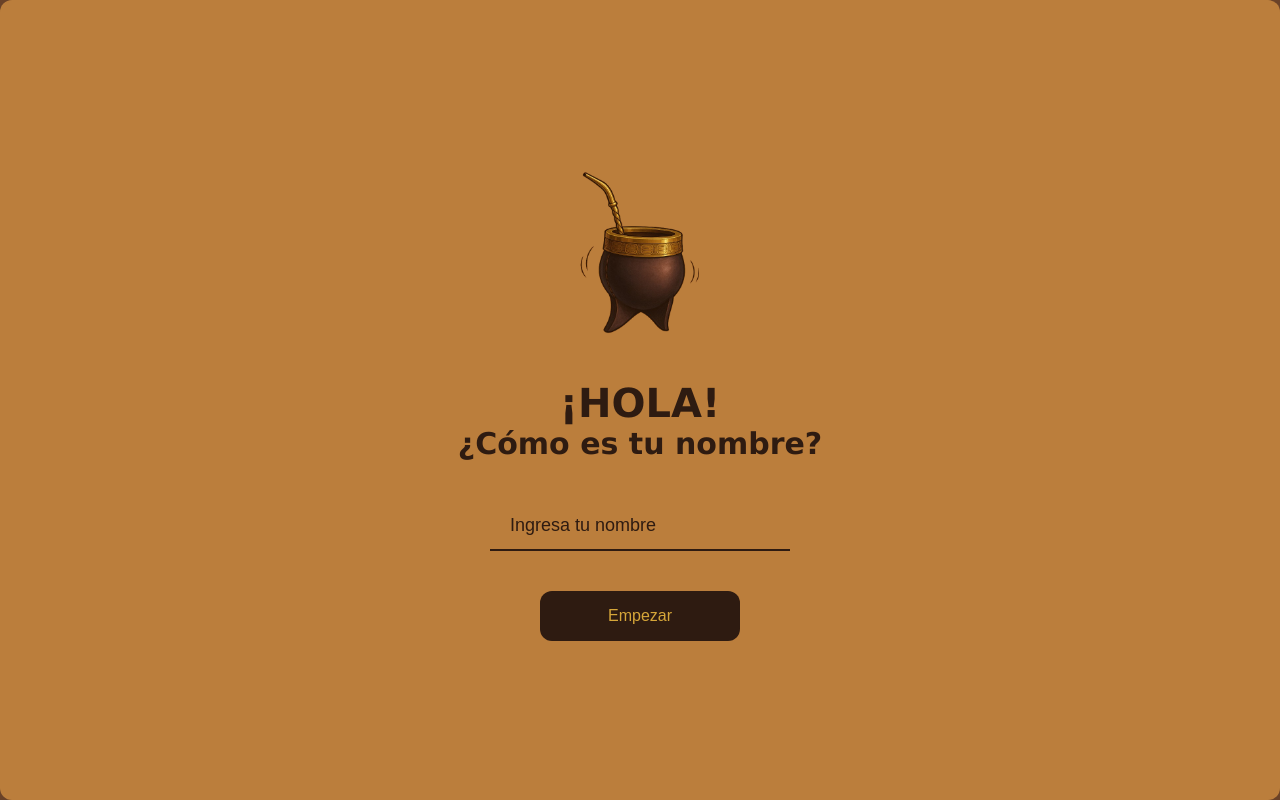
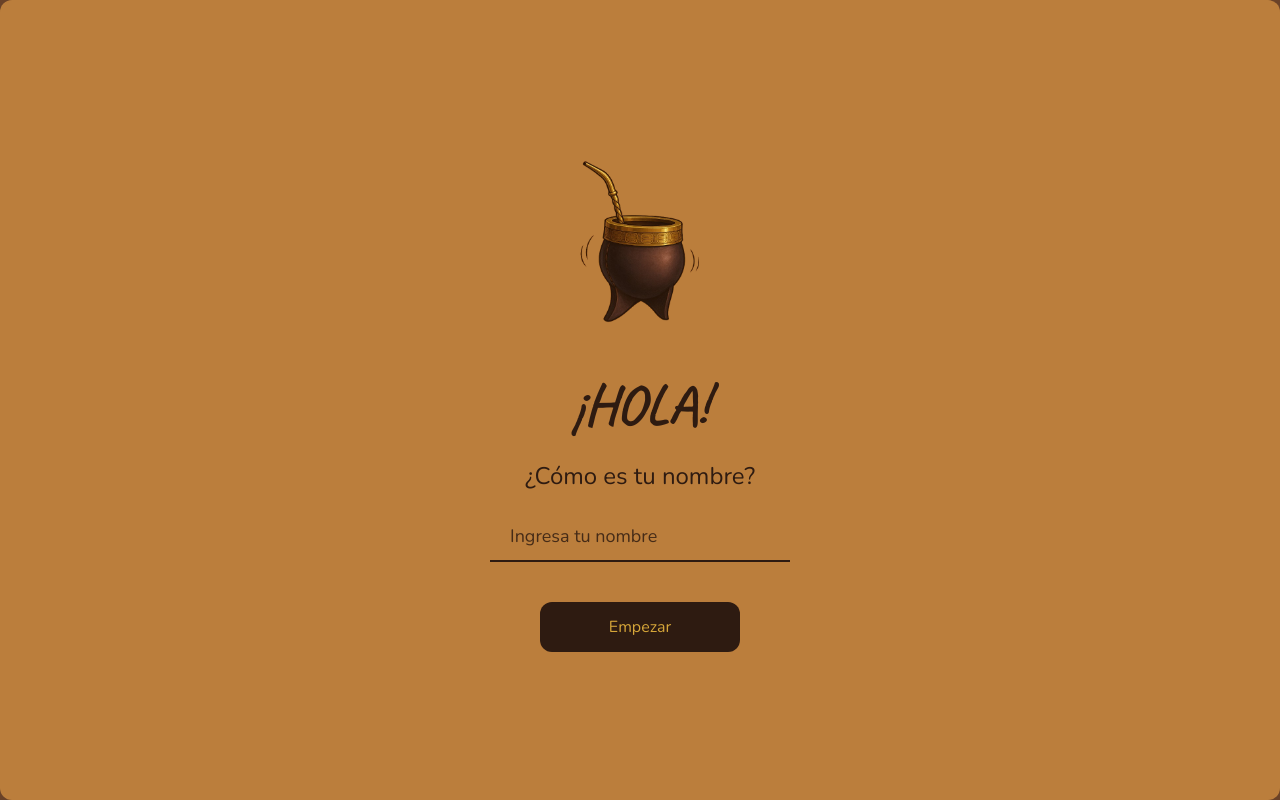
Before and after one commit to Lautaro-Zarate/matiemos-, a React (Vite) app: page / in a window 1280 px wide. Built offline with nearby package versions, Linux system fonts and the light colour scheme; no server answers.

Commit message:
Agregado de componente de boton con sonido y cambios en fuentes

```diff
--- a/src/App.css
+++ b/src/App.css
@@ -1,3 +1,5 @@
+@import url('https://fonts.googleapis.com/css2?family=Caveat:wght@400..700&display=swap');
+@import url('https://fonts.googleapis.com/css2?family=Nunito:ital,wght@0,200..1000;1,200..1000&display=swap');
 *{
     margin: 0;
     padding: 0;
@@ -5,7 +7,10 @@
 }
 body{
     background-color: #6a4228;
-    font-family: 'Lucida Sans', 'Lucida Sans Regular', 'Lucida Grande', 'Lucida Sans Unicode', serif;
+    font-family: "Nunito", sans-serif;
+}
+h1,h2,h3,h4,h5,h6{
+    font-family: "Caveat", cursive;
 }
 /* NAVBAR */
 nav{
@@ -40,16 +45,16 @@ nav{
     object-fit: contain;
 }
 .askName-container p{
-    font-size: 40px;
-    font-weight: 900;
+    font-size: 1.5rem;
     color: #2e1b11;
 }
 .askName-container h1{
-    font-size: 30px;
+    font-size: 3.5rem;
     color: #2e1b11;
     margin-bottom: 20px;
 }
 .askName-container input{
+    font-family: "Nunito", sans-serif;
     width: 300px;
     height: 50px;
     border-bottom: 2px solid #2e1b11;
@@ -63,7 +68,7 @@ nav{
     color: #2e1b11;
 }
 .askName-container input::placeholder{
-    color: #2e1b11;
+    color: #2e1b11d6;
     font-size: 18px;
 }
 .askName-container input:focus{
@@ -71,6 +76,7 @@ nav{
     transition: 0.3s;
 }
 .askName-container button{
+    font-family: "Nunito", sans-serif;
     width: 200px;
     height: 50px;
     border-radius: 12px;
@@ -89,19 +95,20 @@ nav{
 .home-greeting-container{
     display: flex;
     flex-direction: column;
-    justify-content: center;
+    justify-content: space-evenly;
     align-items: center;
-    margin: 50px 0;
-    gap: 20px;
+    margin: 30px 0;
+    gap: 10px;
     padding: 0 20px;
     text-align: center;
     color: #d6a639;
+    min-height: 30vh;
 }
 .home-greeting-container h1{
-    font-size: 42px;
+    font-size: 4rem;
 }
 .home-greeting-container p{
-    font-size: 20px;
+    font-size: 1.2rem;
 }
 .p-no-hay-sugerencias{
     text-align: center;
@@ -143,7 +150,7 @@ nav{
     color: #d6a639;
 }
 .drink-card h2{
-    font-size: 22px;
+    font-size: 2rem;
 }
 .drink-card img{
     width: 125px;
@@ -164,11 +171,11 @@ nav{
     border-radius: 12px;
     color: #d6a639;
 }
-.weather-container span{
+.weather-container h3{
     font-size: 3.2rem;
 }
-.weather-container h3{
-    font-size: 1.3rem;
+.weather-container p{
+    font-size: 1rem;
 }
 .weather-info{
     display: flex;
@@ -197,13 +204,19 @@ nav{
     align-items: center;
 }
 .title-suggestion{
+    font-size: 1.5rem;
     margin-top: 20px;
     background-color: #d6a639;
     padding: 10px 18px;
     border-radius: 12px;
 }
+.title-card-suggestion{
+    font-family: "Caveat", cursive !important;
+    font-size: 2.4rem !important;
+}
 .description-card{
     color: #d6a739ab;
+    font-family: "Nunito", sans-serif !important;
 }
 .card-sugerencia{
     background-color: #2e1b11 !important;
@@ -235,6 +248,7 @@ nav{
     gap: 12px;
 }
 .button-recipe{
+    font-family: "Nunito", sans-serif !important;
     background-color: #d6a639 !important;
     color: #2e1b11 !important;
     padding: 7px 12px !important;
@@ -247,3 +261,18 @@ nav{
     align-items: center;
     margin: 50px 0;
 }
+/* BUTTON CONTAINER */
+.button-sound-container{
+    display: flex;
+    justify-content: end;
+    align-items: end;
+    margin-top: 20px;
+    margin-right: 20px;
+}
+.btn-sound{
+    padding: 12px;
+    background-color: transparent;
+    border: 2px solid #d6a639;
+    border-radius: 50%;
+    font-size: 2rem;
+}
--- a/src/components/AskName.jsx
+++ b/src/components/AskName.jsx
@@ -18,8 +18,8 @@ const AskName = ({userName}) => {
             <div className="askName-container">
                 <img src="/isotipo.png" alt="Logo Matiemos" />
                 <div>
-                    <p>¡HOLA!</p>
-                    <h1>¿Cómo es tu nombre?</h1>
+                    <h1>¡HOLA!</h1>
+                    <p>¿Cómo es tu nombre?</p>
                 </div>
                 <input
                 type="text"
--- /dev/null
+++ b/src/components/ButtonSound.jsx
@@ -0,0 +1,16 @@
+import { Grow } from "@mui/material"
+const ButtonSound = () => {
+    const handleClick = () => {
+        const mateAudio = new Audio("/sound/mate-sound.mp3")
+        mateAudio.play()
+        mateAudio.play().catch((err) => console.error("Error al reproducir el audio", err))
+    }
+    return(
+        <Grow in={true} timeout={3000}>
+        <div className="button-sound-container">
+            <button className="btn-sound" onClick={handleClick}>🧉</button>
+        </div>
+        </Grow>
+    )
+}
+export default ButtonSound;
--- a/src/components/DrinkCard.jsx
+++ b/src/components/DrinkCard.jsx
@@ -1,12 +1,15 @@
+import { Grow } from "@mui/material";
 const DrinkCard = (props) => {
     const {image, name, isSelected, onClick} = props;
     return(
+        <Grow in={true} timeout={2000}>
         <div>
             <div className={`drink-card ${isSelected ? "selected" : ""}`} onClick={onClick}>
                 <img src={image} alt={name}/>
                 <h2>{name}</h2>
             </div>
         </div>
+        </Grow>
     )
 }
 export default DrinkCard;
--- a/src/components/Home.jsx
+++ b/src/components/Home.jsx
@@ -2,10 +2,11 @@ import { useEffect, useState } from "react";
 import SelectorDrinkContainer from "./SelectorDrinkContainer";
 import SuggestionCard from "./SuggestionCard"
 import WeatherContainer from "./WeatherContainer";
-import { Slide } from "@mui/material";
+import ButtonSound from "./ButtonSound";
+import { Slide, Grow } from "@mui/material";
 
 const Home = (props) => {
-    const {onDrinkSelect, selectedDrink, sugerencia, loading, error} = props;
+    const {onDrinkSelect, selectedDrink, sugerencia, loading, error, clima} = props;
 
     const [userName, setUserName] = useState("");
 
@@ -18,11 +19,14 @@ const Home = (props) => {
 
     return(
         <div>
+            <ButtonSound/>
+            <WeatherContainer/>
+            <Grow in={true} timeout={1500}>
             <div className="home-greeting-container">
                 <h1>¡Bienvenido {userName}!</h1>
                 <p>¿Que tienes planeado desayunar/merendar hoy?</p>
             </div>
-            <WeatherContainer/>
+            </Grow>
             <SelectorDrinkContainer
             onDrinkSelect={onDrinkSelect}/>
             {error && <p className="not-weather-secondary">Error al obtener el clima</p>}
@@ -39,6 +43,7 @@ const Home = (props) => {
                     <p className="p-no-hay-sugerencias">No hay sugerencia para esta combinación</p>
                 )
             )}
+            {!clima && <p className="not-weather">Necesitamos la obtención de tu clima para darte una mejor recomendación</p>}
         </div>
     )
 }
--- a/src/components/LoaderComponent.jsx
+++ b/src/components/LoaderComponent.jsx
@@ -1,10 +1,10 @@
 import { useState } from "react";
 import { CircularProgress } from "@mui/material";
 const LoaderComponent = () => {
-    const [loading, setLoading] = useState(false);
+    const [loading, setLoading] = useState(true);
 
     setInterval(() => {
-        setLoading(true)
+        setLoading(false)
     }, 2000)
 
     return(
--- a/src/components/SuggestionCard.jsx
+++ b/src/components/SuggestionCard.jsx
@@ -24,7 +24,7 @@ const SuggestionCard = ({sugerencia}) => {
                     title={nombre}
                 />
                 <CardContent>
-                    <Typography gutterBottom variant="h5" component="div">
+                    <Typography gutterBottom variant="h5" component="div" className="title-card-suggestion">
                     {nombre}
                     </Typography>
                     <Typography variant="body2" className='description-card'>
--- a/src/components/WeatherContainer.jsx
+++ b/src/components/WeatherContainer.jsx
@@ -10,10 +10,10 @@ const WeatherContainer = () => {
         <Grow in={true} timeout={1500}>
         <div className="weather-container">
             <div className="weather-info">
-                <span>{clima.temperatura}°C</span>
-                <h3>{clima.ciudad}</h3>
+                <h3>{clima.temperatura}°C</h3>
+                <p>{clima.ciudad}</p>
             </div>
-                <img src={`https://openweathermap.org/img/wn/${clima.icono}@2x.png`} alt="Icono del clima" />
+            <img src={`https://openweathermap.org/img/wn/${clima.icono}@2x.png`} alt="Icono del clima" />
         </div>
         </Grow>
     )
```
Also changed, not shown: 1 other file (tests, documents, lock files or other folders).
